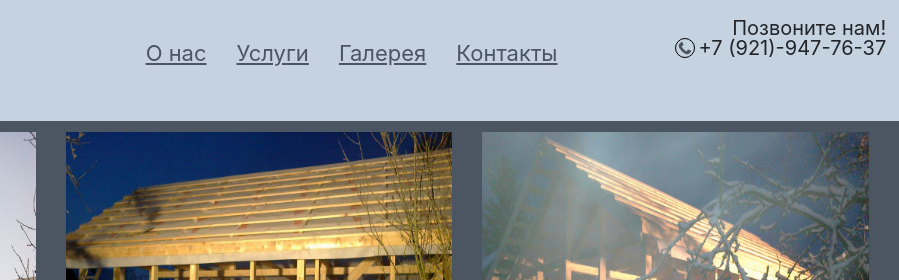
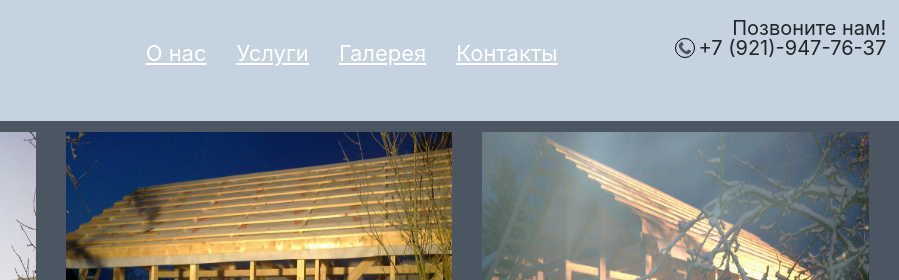
Before and after one commit to blackNumberThree/edge, a plain HTML site: page gallery/index.html in a window 1280 px wide. Shown: the top 280 px of the page, 381-1280 px from the left. Drawn offline with nearby package versions, Linux system fonts and the light colour scheme.

Commit message:
Update style.css

```diff
--- a/gallery/style.css
+++ b/gallery/style.css
@@ -4,7 +4,12 @@ body{
 
 }
 
-
+a{
+	color: white;
+}
+a:hover{
+	color: #c5d2df;
+}
 .gallery-main{
 	width: 100%;
 	min-height: 80vh;
```
